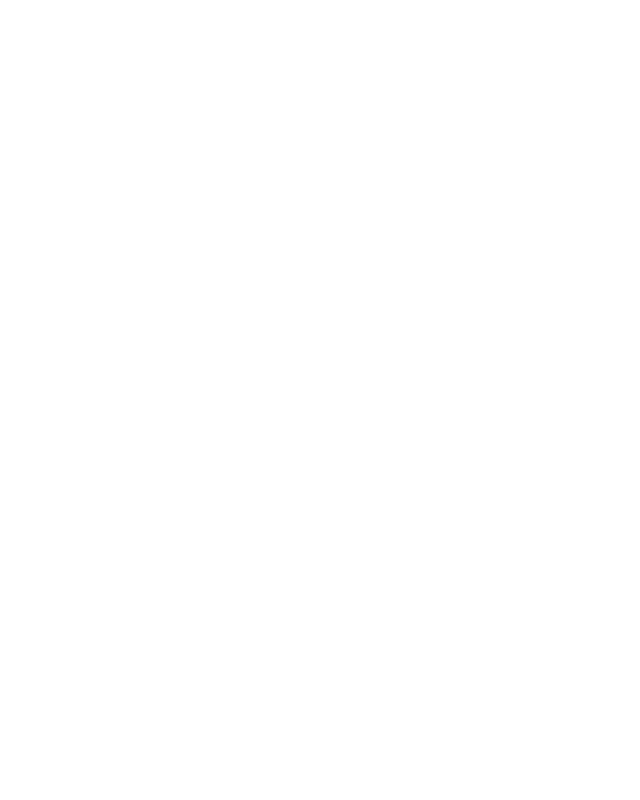
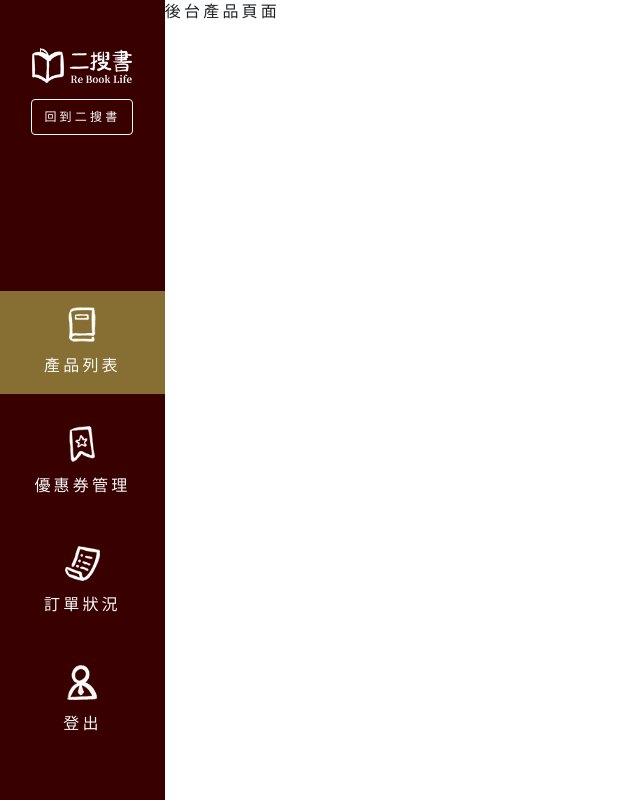
Before and after one commit to emmasyu/rebooklife-store, a Vue app: page /dashboard/products in a window 1280 px wide. Before the commit this address had no page. Shown: the whole page, without its empty margins (0-640 px from the left). Built offline with nearby package versions, Linux system fonts and the light colour scheme; no server answers.

Commit message:
feat: 🎸 add products api request and initial admin pages

```diff
--- a/src/components/Navbar.vue
+++ b/src/components/Navbar.vue
@@ -14,33 +14,33 @@
     </div>
     <ul class="w-100 p-0 fs-5 mb-0">
       <li class="text-center mb-4">
-        <router-link class="d-block py-4" to="/dashboard"
+        <RouterLink class="d-block py-4" to="/dashboard/products"
           ><img
             class="mb-3 w-4"
             src="../assets/images/book-white.png"
             alt="products-list"
           />
-          <p class="text-light">產品列表</p></router-link
+          <p class="text-light">產品列表</p></RouterLink
         >
       </li>
       <li class="text-center mb-4">
-        <router-link class="d-block py-4" to="/dashboard/coupons"
+        <RouterLink class="d-block py-4" to="/dashboard/coupons"
           ><img
             class="mb-3 w-4"
             src="../assets/images/bookmark-white.png"
             alt="coupons-list"
           />
-          <p class="text-light">優惠券管理</p></router-link
+          <p class="text-light">優惠券管理</p></RouterLink
         >
       </li>
       <li class="text-center mb-4">
-        <router-link class="d-block py-4" to="/dashboard/orders"
+        <RouterLink class="d-block py-4" to="/dashboard/orders"
           ><img
             class="mb-3 w-4"
             src="../assets/images/order-white.png"
             alt="orders-list"
           />
-          <p class="text-light">訂單狀況</p></router-link
+          <p class="text-light">訂單狀況</p></RouterLink
         >
       </li>
       <li class="text-center">
--- /dev/null
+++ b/src/stores/adminApi.js
@@ -0,0 +1,48 @@
+import { api, path } from "../api/configs.js";
+import { defineStore } from "pinia";
+import axios from "axios";
+
+export default defineStore("Admin Api", {
+  state: () => ({
+    product(item) {
+      if (item == "getProducts") {
+        return `${api}api/${path}/admin/products`;
+      }
+      if (item == "updateProduct") {
+        return `${api}api/${path}/admin/product`;
+      }
+    },
+    products: [],
+  }),
+
+  actions: {
+    getProducts(page = 1) {
+      const api = `${this.product("getProducts")}?page=${page}`;
+      axios
+        .get(api)
+        .then((res) => {
+          console.log(res.data.products);
+          if (res.data.success) {
+            this.products = res.data.products;
+          }
+        })
+        .catch((e) => {
+          console.log(e);
+        });
+    },
+    getProductsAll() {
+      const api = `${this.product("getProducts")}/all`;
+      axios
+        .get(api)
+        .then((res) => {
+          console.log(res.data.products);
+          if (res.data.success) {
+            this.products = res.data.products;
+          }
+        })
+        .catch((e) => {
+          console.log(e);
+        });
+    },
+  },
+});
--- a/src/stores/userApi.js
+++ b/src/stores/userApi.js
@@ -25,7 +25,7 @@ export default defineStore("User Api", {
         if (res.data.success) {
           const { token, expired } = res.data;
           document.cookie = `hexToken=${token}; expires=${new Date(expired)}`;
-          router.push("/dashboard");
+          router.push("/dashboard/products");
         }
       });
     },
--- /dev/null
+++ b/src/views/CouponsView.vue
@@ -0,0 +1,3 @@
+<template>
+  <div>優惠券頁面</div>
+</template>
--- a/src/views/DashboardView.vue
+++ b/src/views/DashboardView.vue
@@ -1,4 +1,9 @@
-<template><Navbar /></template>
+<template>
+  <div class="d-flex">
+    <Navbar />
+    <RouterView />
+  </div>
+</template>
 
 <script>
 import { mapActions } from "pinia";
--- /dev/null
+++ b/src/views/OrdersView.vue
@@ -0,0 +1,3 @@
+<template>
+  <div>訂單頁面</div>
+</template>
--- /dev/null
+++ b/src/views/ProductsView.vue
@@ -0,0 +1,24 @@
+<template>
+  <div>後台產品頁面</div>
+</template>
+
+<script>
+import { mapState, mapActions } from "pinia";
+import adminApi from "../stores/adminApi";
+
+export default {
+  data() {
+    return {};
+  },
+  computed: {
+    ...mapState(adminApi, ["products"]),
+  },
+  methods: {
+    ...mapActions(adminApi, ["getProducts", "getProductsAll"]),
+  },
+  created() {
+    this.getProducts(2);
+    // this.getProductsAll();
+  },
+};
+</script>
```
Also changed, not shown: src/router/index.js (+14 -0 lines).
